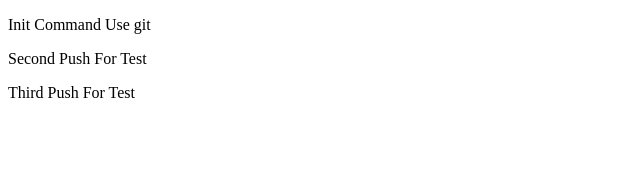
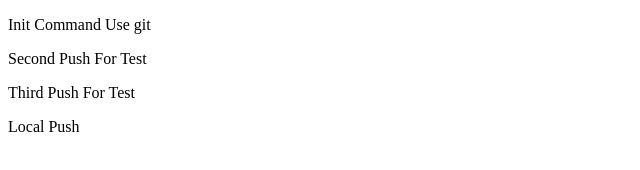
Before and after one commit to wsuraj415/git-project, a plain HTML site: page index.html in a window 1280 px wide. Shown: the full height of the page, 0-640 px from the left. Drawn offline with Linux system fonts and the light colour scheme.

Commit message:
Update index.html
local push

```diff
--- a/index.html
+++ b/index.html
@@ -9,5 +9,8 @@
     <p>Init Command Use git  </p>
     <p>Second Push For Test </p>
     <p>Third Push For Test </p>
+    <div>
+        <p>Local Push </p>
+</div>
 </body>
 </html>
```
